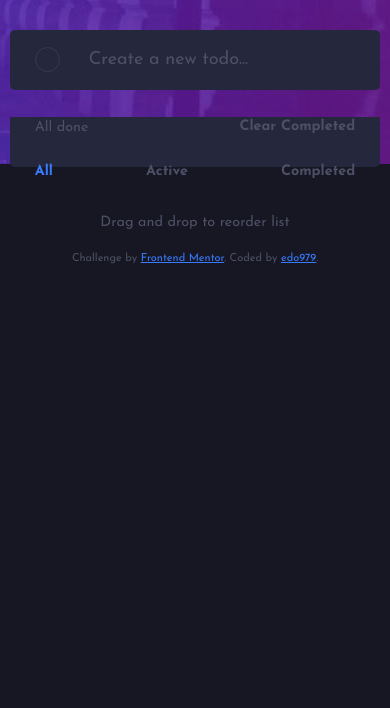
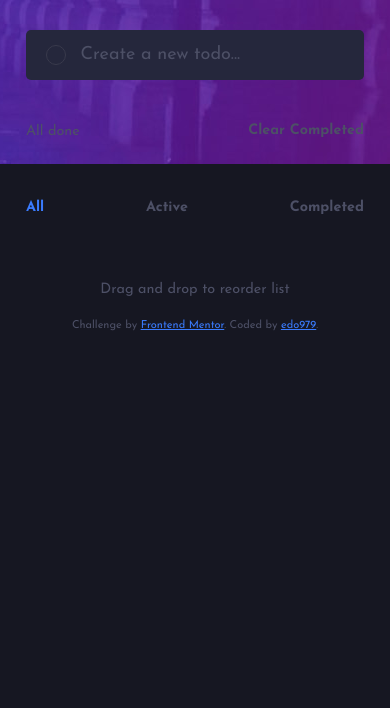
Before and after one commit to edo979/todo-app-main, a plain HTML site: page index.html in a window 390 px wide. Shown: the part 136-844 px from the top of the page. Drawn offline with nearby package versions, Linux system fonts and the light colour scheme.

Commit message:
add mq, start mobile layout

```diff
--- a/sass/_components.scss
+++ b/sass/_components.scss
@@ -63,10 +63,9 @@ body {
   }
 
   &_form,
-  &_todo-item,
-  &_footer {
-    height: 60px;
-    padding-inline: 25px;
+  &_todo-item {
+    height: 50px;
+    padding-inline: 20px;
     background-color: $Very-Dark-Desaturated-Blue;
   }
 
@@ -113,7 +112,7 @@ body {
 
   &_footer {
     --gap: 0.75rem;
-    height: 50px;
+
     border-bottom-left-radius: $border-radius;
     border-bottom-right-radius: $border-radius;
 
@@ -137,8 +136,8 @@ body {
   &-border-circle {
     flex-shrink: 0;
     position: relative;
-    width: 25px;
-    height: 25px;
+    width: 20px;
+    height: 20px;
     border: 1px solid $Very-Dark-Grayish-Blue-200;
     border-radius: 50%;
 
--- a/sass/_layout.scss
+++ b/sass/_layout.scss
@@ -3,7 +3,7 @@
 }
 
 .container {
-  width: min(540px, 95vw);
+  width: min(540px, 86.67vw);
   margin-inline: auto;
 }
 
@@ -11,27 +11,26 @@
   display: flex;
   justify-content: var(--justify, start);
   align-items: var(--align, center);
-  gap: var(--gap, 1.5rem);
+  gap: var(--gap, 0.7rem);
 }
 
 .todos {
   &_footer {
     display: grid;
     row-gap: 1.5rem;
+    align-items: center;
 
-    grid-template:
-      'todos-left . clear-completed'
-      'ctrl-btn ctrl-btn ctrl-btn'
-      / auto 1fr auto;
+    grid-template: 50px 50px / 1fr 1fr;
   }
 
   &_todo-left {
-    grid-area: todos-left;
+    grid-area: 1 / 1 / 2 / 2;
   }
   &_ctrl-btn {
-    grid-area: ctrl-btn;
+    grid-area: 2 / 1 / 3 / 3;
   }
   &_clear-completed {
-    grid-area: clear-completed;
+    grid-area: 1 / 2 / 2 / 3;
+    justify-self: end;
   }
 }
--- /dev/null
+++ b/sass/_media-query.scss
@@ -0,0 +1,18 @@
+@media (min-width: 568px) {
+  .todos {
+    --gap: 1.5rem;
+
+    &_form,
+    &_todo-item {
+      height: 60px;
+      padding-inline: 25px;
+    }
+  }
+
+  .btn {
+    &-border-circle {
+      width: 25px;
+      height: 25px;
+    }
+  }
+}
--- a/sass/style.scss
+++ b/sass/style.scss
@@ -4,3 +4,4 @@
 @import 'typography';
 @import 'layout';
 @import 'components';
+@import 'media-query';
```
Also changed, not shown: css/style.css, 1 other file.
